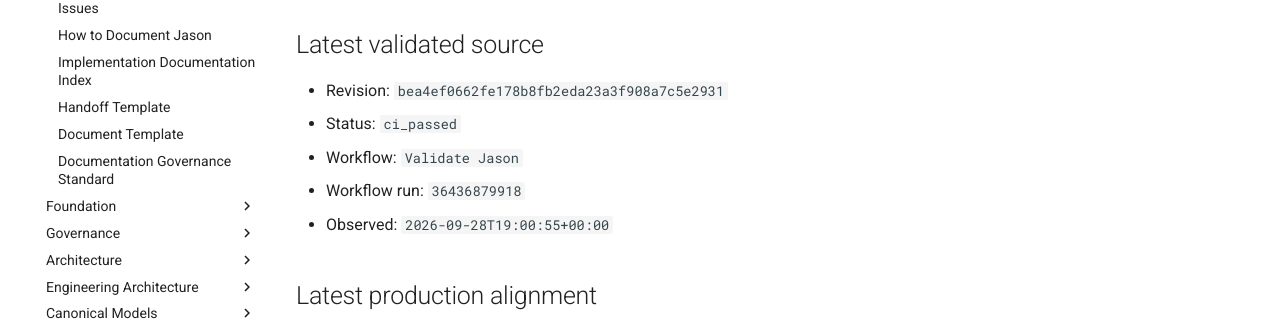
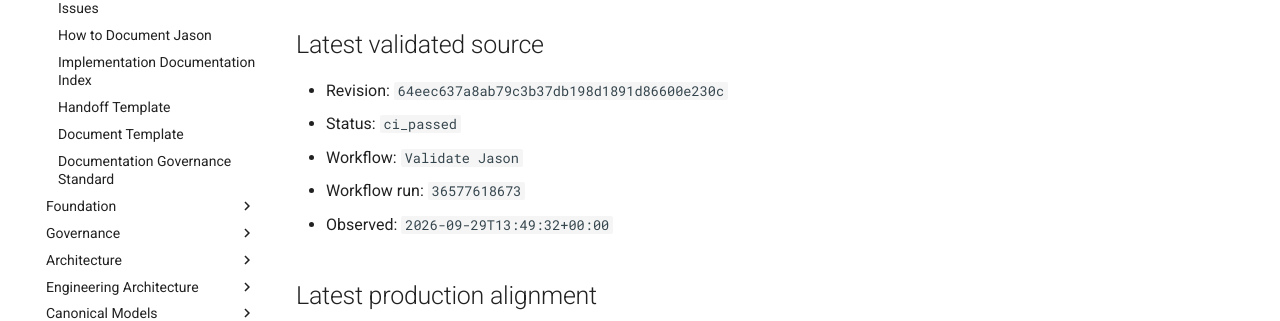
Before and after one commit to al-teamaot-com/jason, an MkDocs documentation site: the page built from docs/control/AUTOMATED-CHANGE-STATE.md, in a window 1280 px wide and 1163 px high. Shown: the part 337-658 px from the top of the window. Built offline with MkDocs 1.6.1 and Material for MkDocs 9.7.7, drawn with Linux system fonts in a browser that asks for light colours; comment, search, counter and statistics services are not loaded.

Commit message:
Reconcile automated documentation state for 64eec637a8ab

```diff
--- a/docs/control/AUTOMATED-CHANGE-STATE.md
+++ b/docs/control/AUTOMATED-CHANGE-STATE.md
@@ -8,11 +8,11 @@
 
 ## Latest validated source
 
-- Revision: `bea4ef0662fe178b8fb2eda23a3f908a7c5e2931`
+- Revision: `64eec637a8ab79c3b37db198d1891d86600e230c`
 - Status: `ci_passed`
 - Workflow: `Validate Jason`
-- Workflow run: `36436879918`
-- Observed: `2026-09-28T19:00:55+00:00`
+- Workflow run: `36577618673`
+- Observed: `2026-09-29T13:49:32+00:00`
 
 ## Latest production alignment
 
```
Also changed, not shown: docs/control/AUTOMATED-CHANGE-STATE.json (+4 -4 lines).
